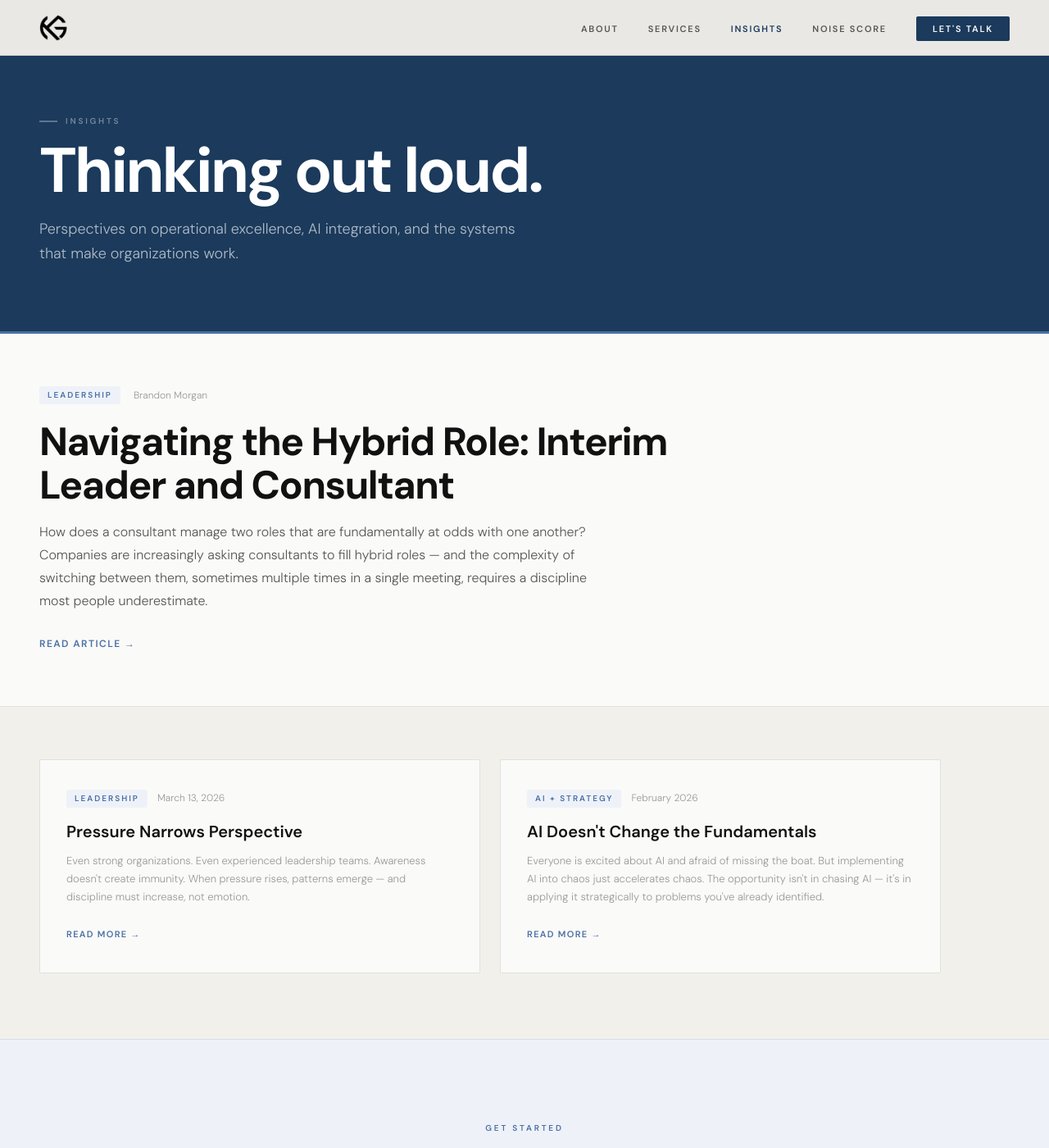
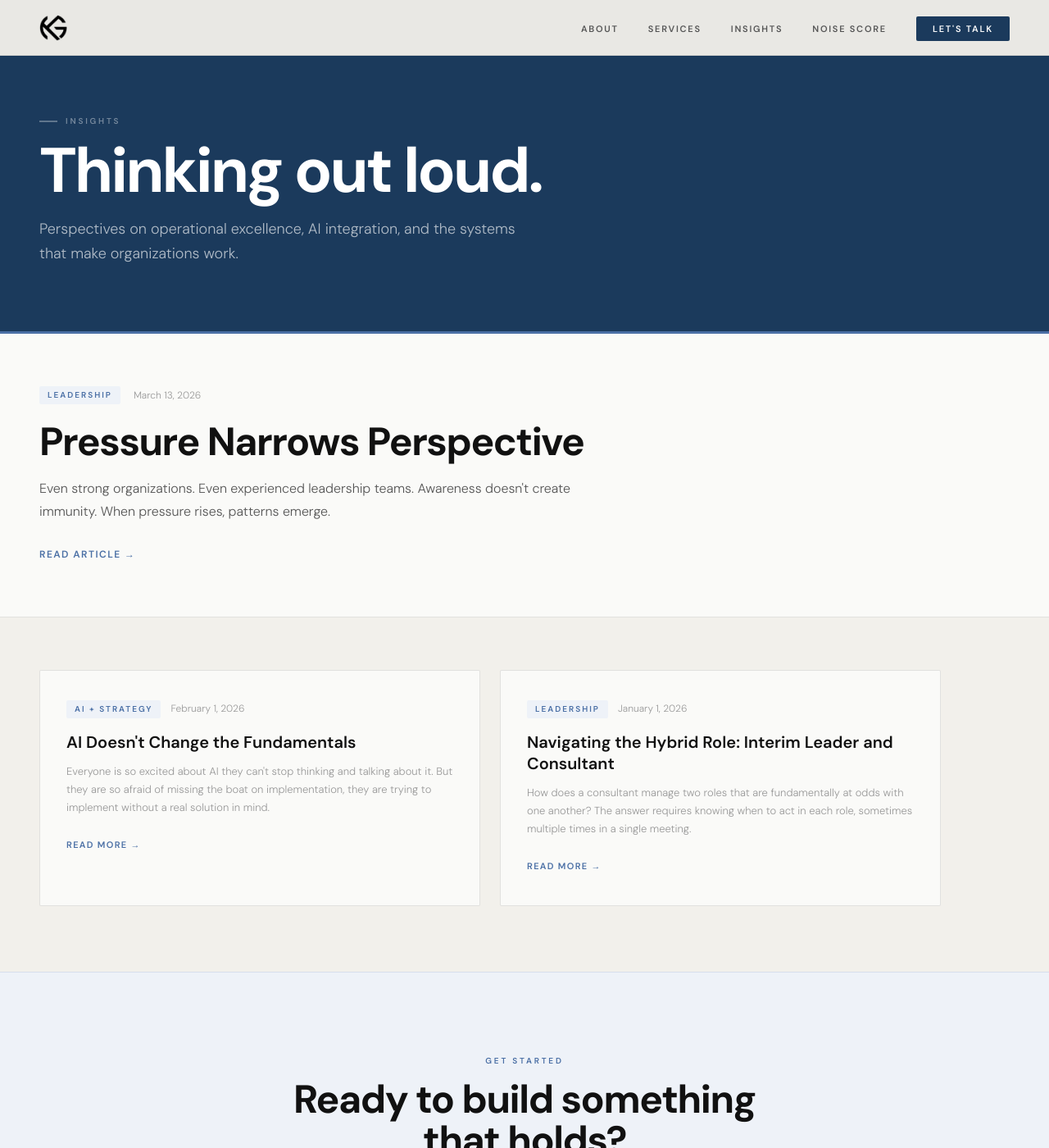
Before and after one commit to BMeaux5/keltergroup-site, a Jekyll site: the page built from insights.html, in a window 1280 px wide and 1400 px high. Shown: the whole window at 82% size. Built offline with Jekyll 4.4.1, drawn with Linux system fonts in a browser that asks for light colours.

Commit message:
Update insights.html

```diff
--- a/insights.html
+++ b/insights.html
@@ -1,41 +1,9 @@
-
-<!DOCTYPE html>
-<html lang="en">
-<head>
-  <!-- Google tag (gtag.js) -->
-<script async src="https://www.googletagmanager.com/gtag/js?id=G-Q30Z8V03K9"></script>
-<script>
-  window.dataLayer = window.dataLayer || [];
-  function gtag(){dataLayer.push(arguments);}
-  gtag('js', new Date());
-
-  gtag('config', 'G-Q30Z8V03K9');
-</script>
-  <meta charset="UTF-8">
-  <meta name="viewport" content="width=device-width, initial-scale=1.0">
-  <meta name="description" content="Kelter Group Insights — Articles and perspectives on operational excellence, AI integration, and organizational leadership.">
-  <title>Insights | Kelter Group</title>
-  <link rel="preconnect" href="https://fonts.googleapis.com">
-  <link href="https://fonts.googleapis.com/css2?family=DM+Sans:opsz,wght@9..40,300;9..40,400;9..40,500;9..40,600;9..40,700&display=swap" rel="stylesheet">
-  <link rel="stylesheet" href="assets/css/style.css">
-  <link rel="stylesheet" href="assets/css/insights.css">
-</head>
-<body>
-
-  <!-- NAV -->
-  <nav id="nav">
-    <a href="/" class="nav-logo">
-      <img src="images/logo-black-no-background.png" alt="Kelter Group">
-    </a>
-    <button class="nav-toggle" id="navToggle" aria-label="Toggle menu">&#9776;</button>
-    <ul class="nav-links" id="navLinks">
-      <li><a href="about.html">About</a></li>
-      <li><a href="services.html">Services</a></li>
-      <li><a href="insights.html" class="active">Insights</a></li>
-      <li><a href="assessment.html">Noise Score</a></li>
-      <li><a href="contact.html" class="nav-cta">Let's Talk</a></li>
-    </ul>
-  </nav>
+---
+layout: default
+title: Insights
+description: Kelter Group Insights — Articles and perspectives on operational excellence, AI integration, and organizational leadership.
+extra_css: insights.css
+---
 
 <!-- PAGE HERO -->
 <section class="page-hero">
@@ -47,15 +15,16 @@
 </section>
 
 <!-- FEATURED ARTICLE -->
+{% assign featured = site.posts.first %}
 <section class="featured-article">
-    <a href="insights/interim-leader.html" class="featured-link">
+  <a href="{{ featured.url }}" class="featured-link">
     <div class="featured-inner">
       <div class="featured-meta">
-          <span class="article-tag">Leadership</span>
-          <span class="article-date">Brandon Morgan</span>
+        <span class="article-tag">{{ featured.category }}</span>
+        <span class="article-date">{{ featured.date | date: "%B %-d, %Y" }}</span>
       </div>
-        <h2 class="featured-title">Navigating the Hybrid Role: Interim Leader and Consultant</h2>
-        <p class="featured-excerpt">How does a consultant manage two roles that are fundamentally at odds with one another? Companies are increasingly asking consultants to fill hybrid roles — and the complexity of switching between them, sometimes multiple times in a single meeting, requires a discipline most people underestimate.</p>
+      <h2 class="featured-title">{{ featured.title }}</h2>
+      <p class="featured-excerpt">{{ featured.excerpt }}</p>
       <span class="featured-read">Read Article &rarr;</span>
     </div>
   </a>
@@ -64,27 +33,17 @@
 <!-- ARTICLE GRID -->
 <section class="articles-section">
   <div class="articles-grid">
-
-      <a href="insights/pressure-perspective.html" class="article-card">
+    {% for post in site.posts offset:1 %}
+    <a href="{{ post.url }}" class="article-card">
       <div class="article-card-meta">
-          <span class="article-tag">Leadership</span>
-          <span class="article-date">March 13, 2026</span>
+        <span class="article-tag">{{ post.category }}</span>
+        <span class="article-date">{{ post.date | date: "%B %-d, %Y" }}</span>
       </div>
-        <h3 class="article-card-title">Pressure Narrows Perspective</h3>
-        <p class="article-card-excerpt">Even strong organizations. Even experienced leadership teams. Awareness doesn't create immunity. When pressure rises, patterns emerge — and discipline must increase, not emotion.</p>
+      <h3 class="article-card-title">{{ post.title }}</h3>
+      <p class="article-card-excerpt">{{ post.excerpt }}</p>
       <span class="article-read-more">Read More &rarr;</span>
     </a>
-
-      <a href="insights/ai-fundamentals.html" class="article-card">
-        <div class="article-card-meta">
-          <span class="article-tag">AI + Strategy</span>
-          <span class="article-date">February 2026</span>
-        </div>
-        <h3 class="article-card-title">AI Doesn't Change the Fundamentals</h3>
-        <p class="article-card-excerpt">Everyone is excited about AI and afraid of missing the boat. But implementing AI into chaos just accelerates chaos. The opportunity isn't in chasing AI — it's in applying it strategically to problems you've already identified.</p>
-        <span class="article-read-more">Read More &rarr;</span>
-      </a>
-
+    {% endfor %}
   </div>
 </section>
 
@@ -94,43 +53,7 @@
   <h2 class="sec-title">Ready to build something that holds?</h2>
   <p class="cta-sub">Most engagements start with a conversation. No pitch deck. No obligation. Just an honest look at where you are and whether we are the right fit.</p>
   <div class="cta-btns">
-      <a href="contact.html" class="btn-primary">Start a Conversation</a>
-      <a href="about.html" class="btn-ghost">Learn About Brandon</a>
+    <a href="/contact.html" class="btn-primary">Start a Conversation</a>
+    <a href="/about.html" class="btn-ghost">Learn About Brandon</a>
   </div>
 </section>
-
-  <!-- FOOTER -->
-  <footer>
-    <div class="footer-grid">
-      <div class="footer-brand">
-        <img src="images/logo-white.png" alt="Kelter Group">
-        <p>Founder-led operational consulting. Less chaos. Better systems. Outcomes that hold.</p>
-      </div>
-      <div>
-        <div class="footer-head">Navigation</div>
-        <ul class="footer-links">
-          <li><a href="/">Home</a></li>
-          <li><a href="about.html">About</a></li>
-          <li><a href="services.html">Services</a></li>
-          <li><a href="insights.html">Insights</a></li>
-          <li><a href="contact.html">Contact</a></li>
-        </ul>
-      </div>
-      <div>
-        <div class="footer-head">Contact</div>
-        <ul class="footer-links">
-          <li><a href="mailto:brandon.morgan@keltergroup.com">brandon.morgan@keltergroup.com</a></li>
-          <li><a href="https://linkedin.com/in/bgmorgan5" target="_blank">LinkedIn</a></li>
-        </ul>
-        <div class="footer-location">Brevard, North Carolina</div>
-      </div>
-    </div>
-    <div class="footer-btm">
-      <p>&copy; 2026 Kelter Group. All rights reserved.</p>
-      <p>Part of the Kelter Group family of brands.</p>
-    </div>
-  </footer>
-
-  <script src="assets/js/main.js"></script>
-</body>
-</html>
```
Lines whose indentation alone changed are shown as unchanged.
